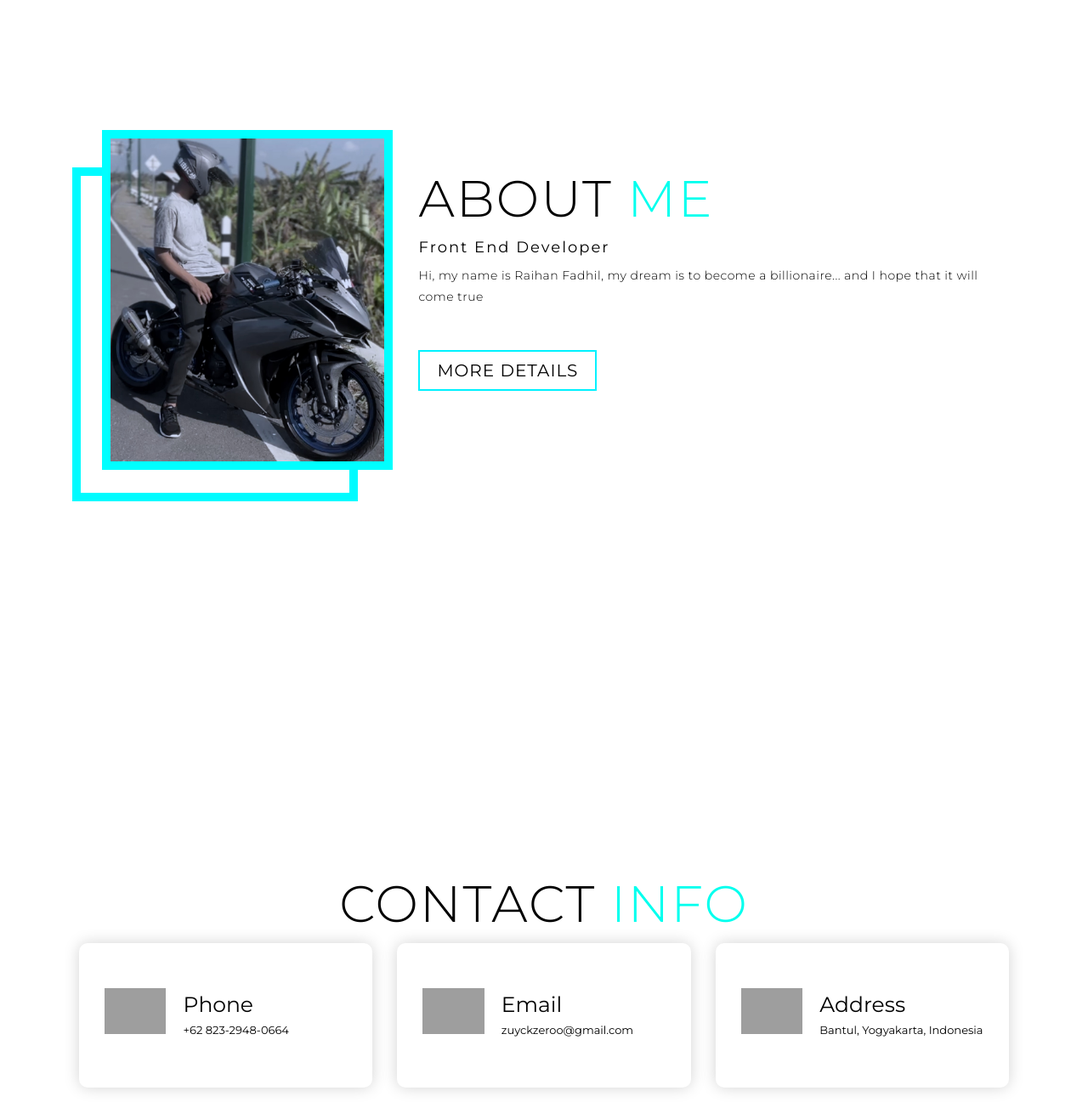
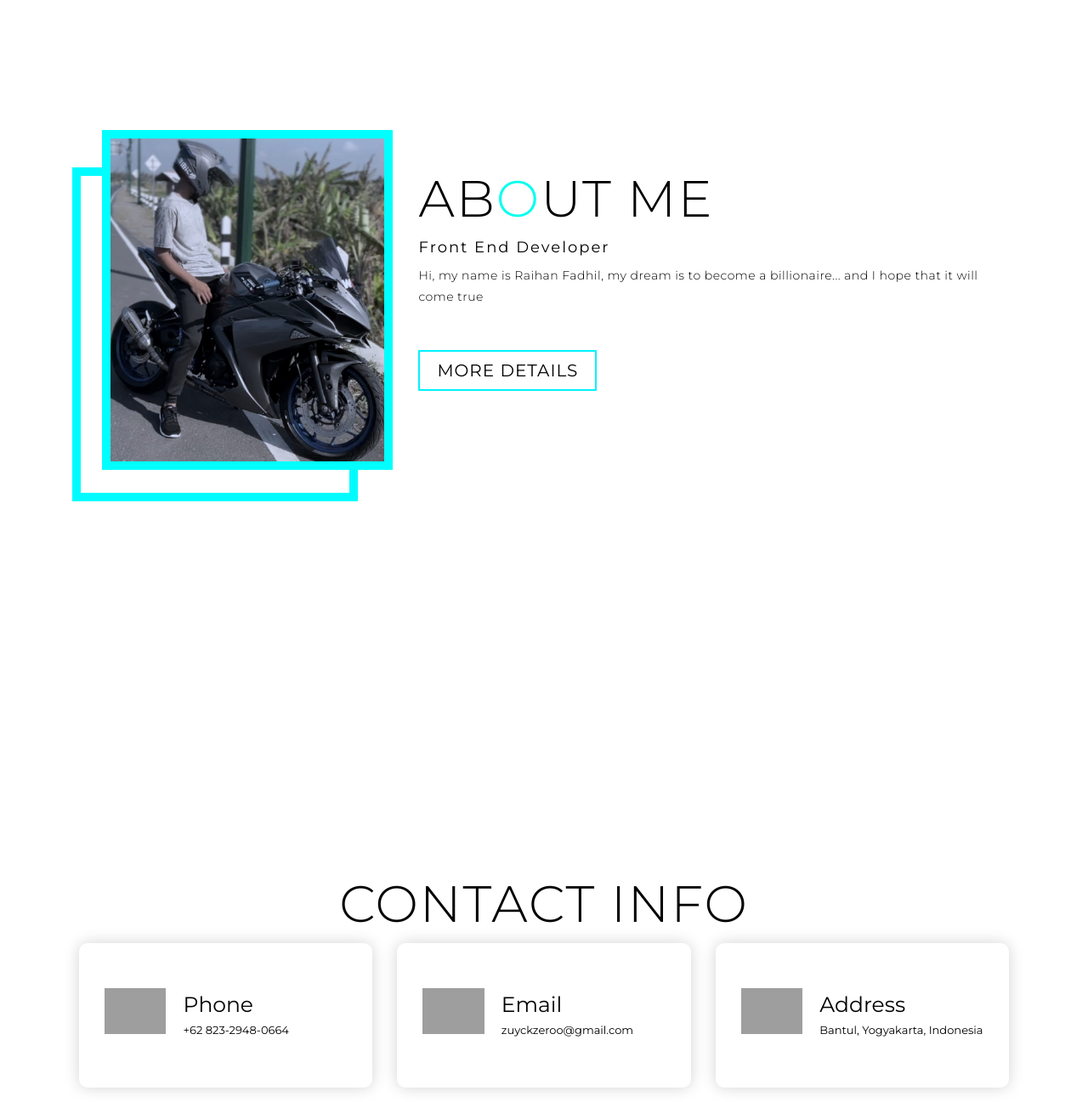
Before and after one commit to zeroonbon/wep_personal-, a plain HTML site: page index.html in a window 1280 px wide. Shown: the part 4505-5802 px from the top of the page at 85% size. Drawn offline with Linux system fonts and the light colour scheme; grey boxes are pictures that could not be loaded.

Commit message:
index.html

```diff
--- a/index.html
+++ b/index.html
@@ -5,7 +5,7 @@
   <meta charset="UTF-8">
   <meta name="viewport" content="width=device-width, initial-scale=1.0">
   <link rel="stylesheet" href="style.css">
-  <title>My Website</title>
+  <title>Web_Personal</title>
 </head>
 
 <body>
@@ -159,7 +159,7 @@
         </div>
       </div>
       <div class="col-right">
-        <h1 class="section-title">About <span>me</span></h1>
+        <h1 class="section-title">Ab<span>o</span>ut me</h1>
         <h2>Front End Developer</h2>
         <p>Hi, my name is Raihan Fadhil, my dream is to become a billionaire... and I hope that it will come true</p>
         <a href="#" class="cta">more details</a>
@@ -172,7 +172,7 @@
   <section id="contact">
     <div class="contact container">
       <div>
-        <h1 class="section-title">Contact <span>info</span></h1>
+        <h1 class="section-title">Contact info</h1>
       </div>
       <div class="contact-items">
         <div class="contact-item">
```
